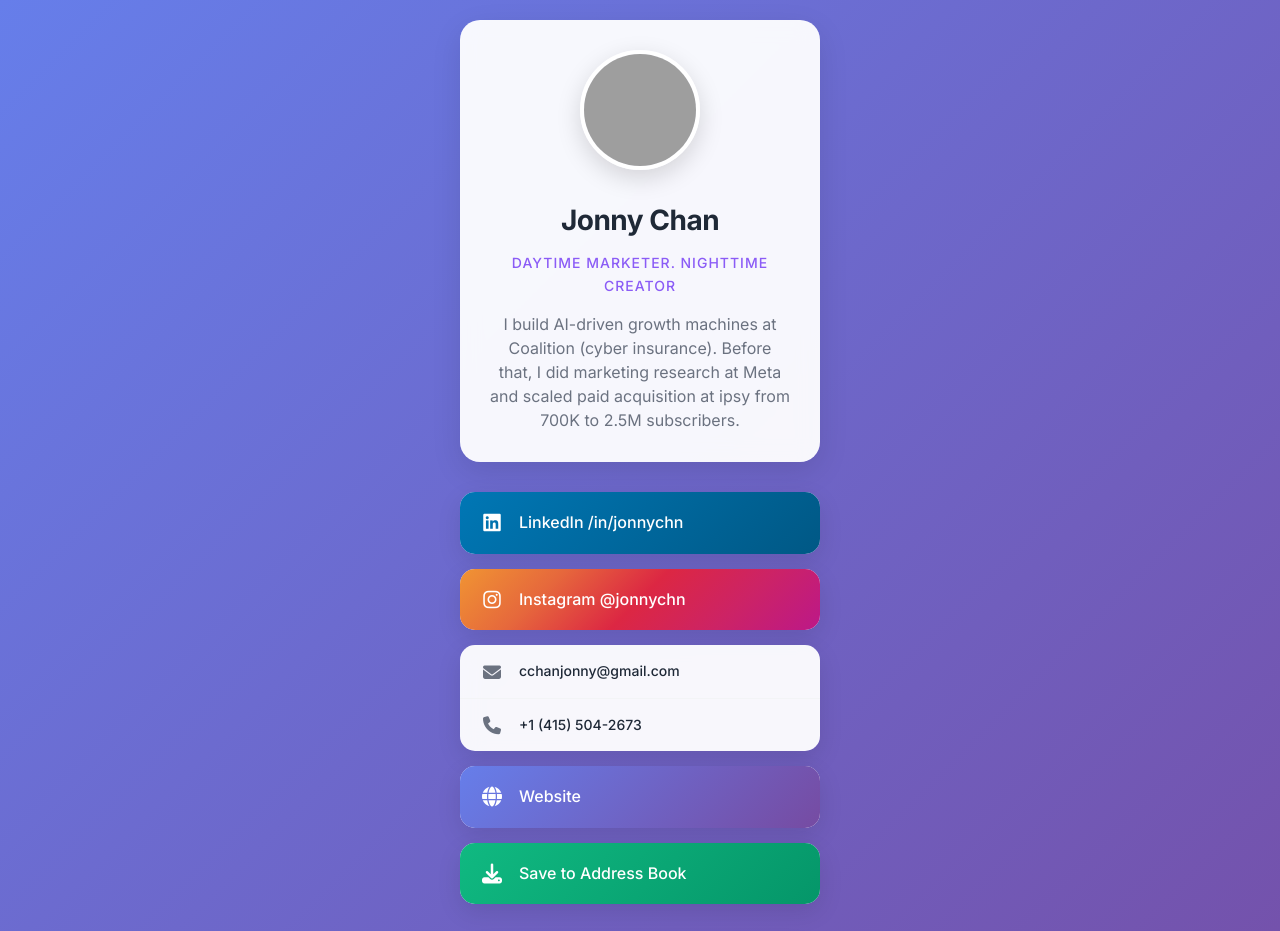
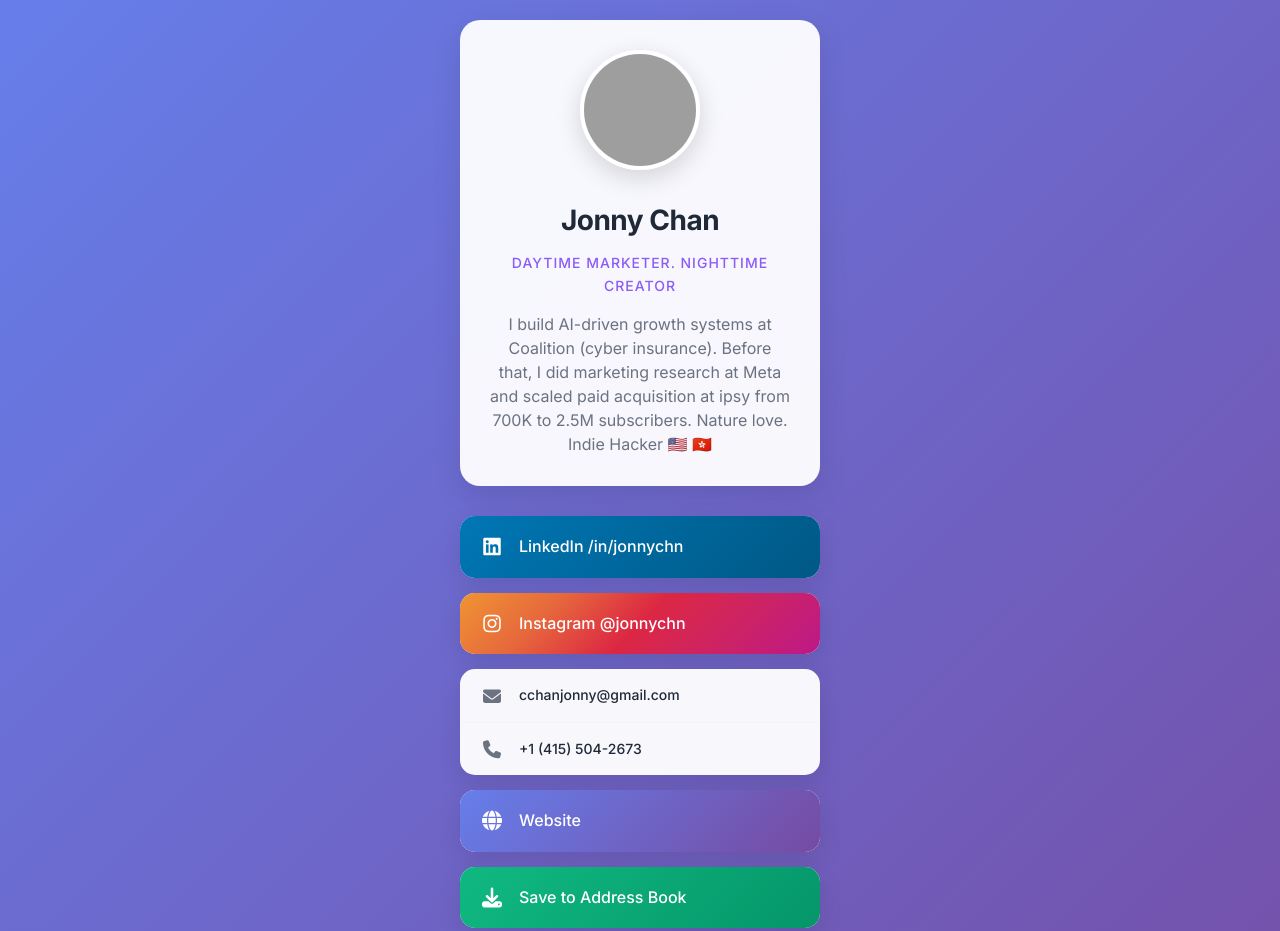
Before and after one commit to jonnychn/mycard, a plain HTML site: page index.html in a window 1280 px wide. Shown: the top 931 px of the page. Drawn offline with Linux system fonts and the light colour scheme; grey boxes are pictures that could not be loaded.

Commit message:
Update index.html

```diff
--- a/index.html
+++ b/index.html
@@ -395,7 +395,7 @@
             tagline: "Daytime Marketer. Nighttime Creator",
 
             // Your bio (30 words or less including spaces)
-            bio: "I build AI-driven growth machines at Coalition (cyber insurance). Before that, I did marketing research at Meta and scaled paid acquisition at ipsy from 700K to 2.5M subscribers.",
+            bio: "I build AI-driven growth systems at Coalition (cyber insurance). Before that, I did marketing research at Meta and scaled paid acquisition at ipsy from 700K to 2.5M subscribers. Nature love. Indie Hacker 🇺🇸 🇭🇰",
 
             // Your profile image URL
             profileImage: "https://media.licdn.com/dms/image/v2/D5603AQHlhK-XfRxK-w/profile-displayphoto-shrink_800_800/profile-displayphoto-shrink_800_800/0/1730002525755?e=1756944000&v=beta&t=D6mI09roAW2yd6s7Z2rdKZUGKNG9GzbEMQfBABYDuYI",
```
